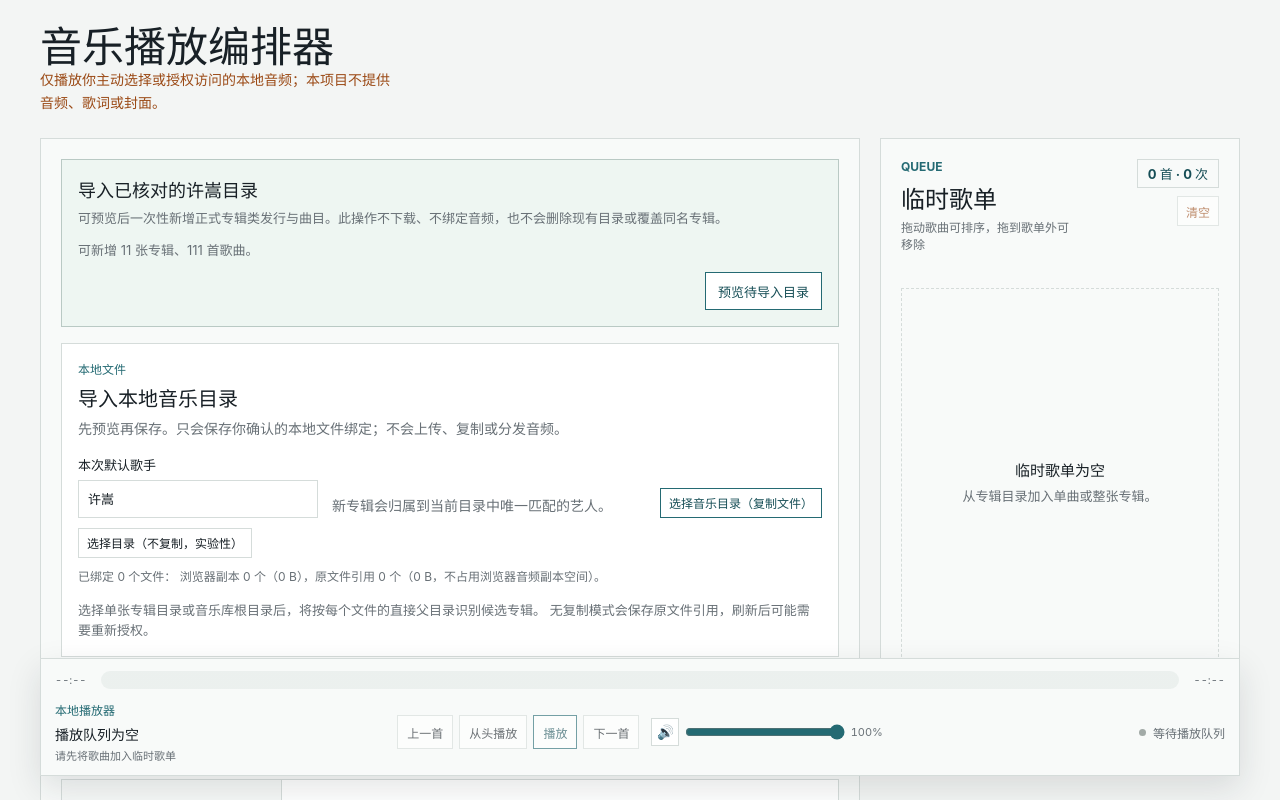
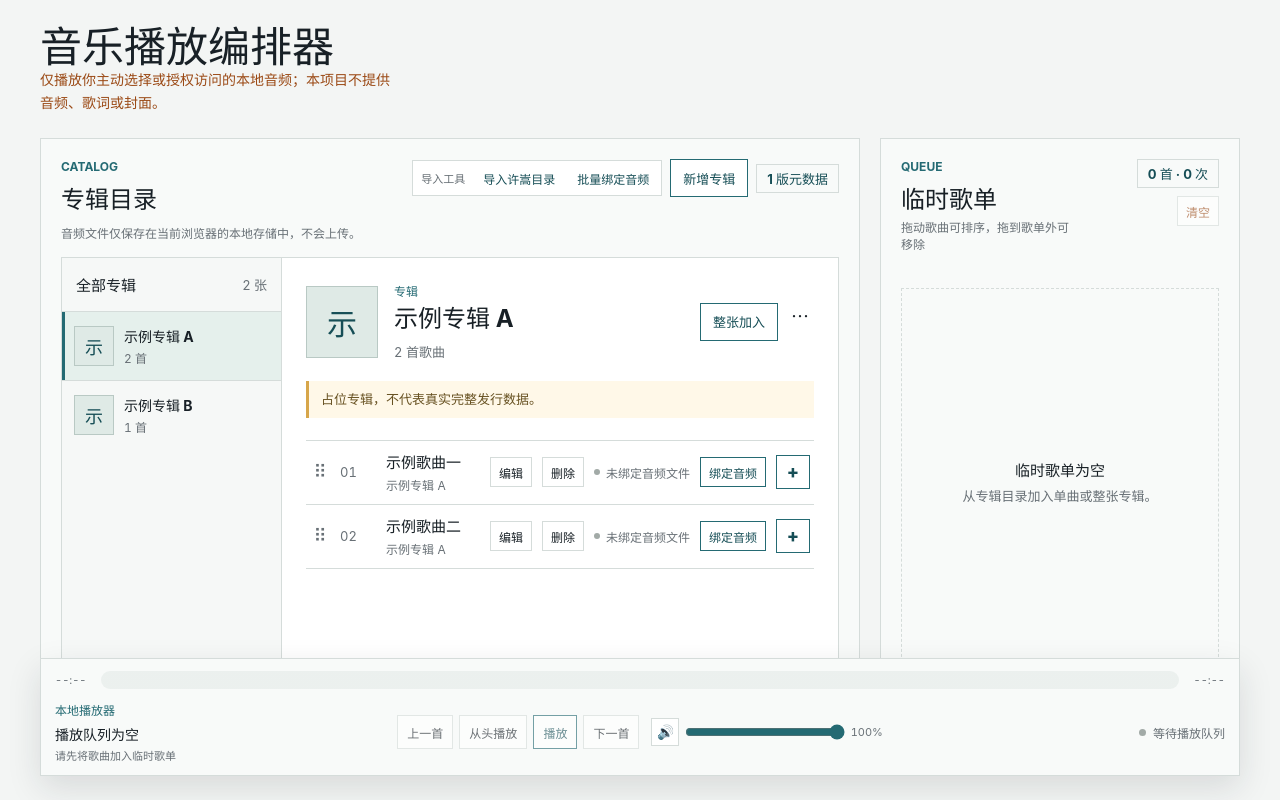
Before and after one commit to not-able/vae-musicplayer, a React (Vite) app: page / in a window 1280 px wide. Shown: the top 800 px of the page. Built offline with nearby package versions, Linux system fonts and the light colour scheme.

Commit message:
feat(catalog): move imports into dialogs

```diff
--- a/src/app/App.tsx
+++ b/src/app/App.tsx
@@ -4,7 +4,7 @@ import { appReducer, createAppState } from "./appReducer";
 import { PageShell } from "../components/PageShell";
 import { mockCatalog } from "../data/catalog/mockCatalog";
 import { CatalogOverview } from "../features/catalog/CatalogOverview";
-import { XuSongCatalogImport } from "../features/catalog/VerifiedXuSongCatalogImport";
+import { CatalogImportTools } from "../features/catalog/CatalogImportTools";
 import { getAlbumTracks } from "../features/catalog/catalog";
 import type { CatalogEntityIdFactory } from "../features/catalog/catalogMutations";
 import type {
@@ -15,7 +15,6 @@ import type { LocalCatalogRepository } from "../features/catalog/localCatalogRep
 import { useCatalogDeletion } from "../features/catalog/useCatalogDeletion";
 import { useCatalogLibrary } from "../features/catalog/useCatalogLibrary";
 import type { LocalAudioFileRepository } from "../features/local-library/localAudioRepository";
-import { LocalDirectoryImport } from "../features/local-library/LocalDirectoryImport";
 import { useLocalAudioLibrary } from "../features/local-library/useLocalAudioLibrary";
 import { PlayerBar } from "../features/player/PlayerBar";
 import type { PlayerAction } from "../features/player/playerReducer";
@@ -235,31 +234,6 @@ export function App({
     <PageShell>
       <main className="app-layout" id="main-content" tabIndex={-1}>
         <section className="workspace" aria-labelledby="catalog-heading">
-          <XuSongCatalogImport
-            catalog={catalog}
-            catalogStatus={catalogLibrary.status}
-            isCatalogSaving={
-              catalogLibrary.isSavingAlbum ||
-              catalogLibrary.isSavingTrack ||
-              catalogDeletion.isDeleting ||
-              catalogDeletion.isRecovering
-            }
-            onImport={catalogLibrary.importDirectoryCatalogDrafts}
-          />
-          <LocalDirectoryImport
-            catalog={catalog}
-            catalogStatus={catalogLibrary.status}
-            audioBindingsByTrackId={localAudioLibrary.bindingsByTrackId}
-            audioStatus={localAudioLibrary.status}
-            isCatalogSaving={
-              catalogLibrary.isSavingAlbum ||
-              catalogLibrary.isSavingTrack ||
-              catalogDeletion.isDeleting ||
-              catalogDeletion.isRecovering
-            }
-            onImportCatalogDrafts={catalogLibrary.importDirectoryCatalogDrafts}
-            onBindAudioFiles={localAudioLibrary.bindAudioFiles}
-          />
           <CatalogOverview
             catalog={catalog}
             catalogLibraryStatus={catalogLibrary.status}
@@ -297,6 +271,22 @@ export function App({
             deletionError={catalogDeletion.errorMessage}
             onPreviewDeletion={catalogDeletion.previewDeletion}
             onDeleteCatalogTarget={catalogDeletion.deleteTarget}
+            importTools={
+              <CatalogImportTools
+                catalog={catalog}
+                catalogStatus={catalogLibrary.status}
+                audioBindingsByTrackId={localAudioLibrary.bindingsByTrackId}
+                audioStatus={localAudioLibrary.status}
+                isCatalogSaving={
+                  catalogLibrary.isSavingAlbum ||
+                  catalogLibrary.isSavingTrack ||
+                  catalogDeletion.isDeleting ||
+                  catalogDeletion.isRecovering
+                }
+                onImportCatalogDrafts={catalogLibrary.importDirectoryCatalogDrafts}
+                onBindAudioFiles={localAudioLibrary.bindAudioFiles}
+              />
+            }
             onBindAudio={localAudioLibrary.bindAudioFile}
             onRequestAudioAccess={localAudioLibrary.requestAudioAccess}
             onUnbindAudio={localAudioLibrary.unbindAudioFile}
--- /dev/null
+++ b/src/features/catalog/CatalogImportTools.tsx
@@ -0,0 +1,245 @@
+import {
+  useEffect,
+  useRef,
+  useState,
+  type KeyboardEvent as ReactKeyboardEvent,
+  type ReactNode,
+  type RefObject
+} from "react";
+
+import type { CatalogData, EntityId, LocalAudioFileRecord } from "../../types";
+import { LocalDirectoryImport } from "../local-library/LocalDirectoryImport";
+import type {
+  LocalAudioBatchBindingResult,
+  LocalAudioBindingRequest,
+  LocalAudioLibraryStatus
+} from "../local-library/useLocalAudioLibrary";
+import { XuSongCatalogImport } from "./VerifiedXuSongCatalogImport";
+import type {
+  CatalogDirectoryImportAlbumDraft,
+  CatalogDirectoryImportResult,
+  CatalogLibraryStatus
+} from "./useCatalogLibrary";
+
+type CatalogImportTool = "verified-catalog" | "local-directory";
+
+interface CatalogImportToolsProps {
+  catalog: CatalogData;
+  catalogStatus: CatalogLibraryStatus;
+  audioBindingsByTrackId: ReadonlyMap<EntityId, LocalAudioFileRecord>;
+  audioStatus: LocalAudioLibraryStatus;
+  isCatalogSaving: boolean;
+  onImportCatalogDrafts: (
+    drafts: readonly CatalogDirectoryImportAlbumDraft[]
+  ) => Promise<CatalogDirectoryImportResult>;
+  onBindAudioFiles: (
+    requests: readonly LocalAudioBindingRequest[]
+  ) => Promise<LocalAudioBatchBindingResult>;
+}
+
+export function CatalogImportTools({
+  catalog,
+  catalogStatus,
+  audioBindingsByTrackId,
+  audioStatus,
+  isCatalogSaving,
+  onImportCatalogDrafts,
+  onBindAudioFiles
+}: CatalogImportToolsProps) {
+  const [openTool, setOpenTool] = useState<CatalogImportTool>();
+  const verifiedCatalogTriggerRef = useRef<HTMLButtonElement>(null);
+  const localDirectoryTriggerRef = useRef<HTMLButtonElement>(null);
+
+  return (
+    <>
+      <div className="catalog-import-tools" role="group" aria-label="目录导入工具">
+        <span className="catalog-import-tools-label">导入工具</span>
+        <button
+          className="text-button"
+          ref={verifiedCatalogTriggerRef}
+          type="button"
+          aria-expanded={openTool === "verified-catalog"}
+          aria-controls="verified-catalog-import-dialog"
+          onClick={() => setOpenTool("verified-catalog")}
+        >
+          导入许嵩目录
+        </button>
+        <button
+          className="text-button"
+          ref={localDirectoryTriggerRef}
+          type="button"
+          aria-expanded={openTool === "local-directory"}
+          aria-controls="local-directory-import-dialog"
+          onClick={() => setOpenTool("local-directory")}
+        >
+          批量绑定音频
+        </button>
+      </div>
+
+      <CatalogImportDialog
+        id="verified-catalog-import-dialog"
+        isOpen={openTool === "verified-catalog"}
+        title="导入许嵩正式目录"
+        triggerRef={verifiedCatalogTriggerRef}
+        onClose={() => setOpenTool(undefined)}
+      >
+        <XuSongCatalogImport
+          catalog={catalog}
+          catalogStatus={catalogStatus}
+          isCatalogSaving={isCatalogSaving}
+          isEmbedded
+          onImport={onImportCatalogDrafts}
+        />
+      </CatalogImportDialog>
+
+      <CatalogImportDialog
+        id="local-directory-import-dialog"
+        isOpen={openTool === "local-directory"}
+        title="批量绑定本地音频"
+        triggerRef={localDirectoryTriggerRef}
+        onClose={() => setOpenTool(undefined)}
+      >
+        <LocalDirectoryImport
+          catalog={catalog}
+          catalogStatus={catalogStatus}
+          audioBindingsByTrackId={audioBindingsByTrackId}
+          audioStatus={audioStatus}
+          isCatalogSaving={isCatalogSaving}
+          isEmbedded
+          onImportCatalogDrafts={onImportCatalogDrafts}
+          onBindAudioFiles={onBindAudioFiles}
+        />
+      </CatalogImportDialog>
+    </>
+  );
+}
+
+interface CatalogImportDialogProps {
+  id: string;
+  isOpen: boolean;
+  title: string;
+  triggerRef: RefObject<HTMLButtonElement | null>;
+  onClose: () => void;
+  children: ReactNode;
+}
+
+function CatalogImportDialog({
+  id,
+  isOpen,
+  title,
+  triggerRef,
+  onClose,
+  children
+}: CatalogImportDialogProps) {
+  const dialogRef = useRef<HTMLElement>(null);
+  const closeButtonRef = useRef<HTMLButtonElement>(null);
+  const titleId = `${id}-title`;
+
+  useEffect(() => {
+    if (!isOpen) {
+      return;
+    }
+
+    const trigger = triggerRef.current;
+    const focusTimer = window.setTimeout(() => closeButtonRef.current?.focus(), 0);
+
+    return () => {
+      window.clearTimeout(focusTimer);
+      trigger?.focus();
+    };
+  }, [isOpen, triggerRef]);
+
+  useEffect(() => {
+    if (!isOpen) {
+      return;
+    }
+
+    function handleDocumentKeyDown(event: KeyboardEvent) {
+      if (event.key !== "Escape") {
+        return;
+      }
+
+      event.preventDefault();
+      onClose();
+    }
+
+    document.addEventListener("keydown", handleDocumentKeyDown);
+
+    return () => document.removeEventListener("keydown", handleDocumentKeyDown);
+  }, [isOpen, onClose]);
+
+  function handleKeyDown(event: ReactKeyboardEvent<HTMLElement>) {
+    if (event.key !== "Tab") {
+      return;
+    }
+
+    const focusableElements = getFocusableElements(dialogRef.current);
+    const firstElement = focusableElements[0];
+    const lastElement = focusableElements.at(-1);
+
+    if (!firstElement || !lastElement) {
+      event.preventDefault();
+      return;
+    }
+
+    if (event.shiftKey && document.activeElement === firstElement) {
+      event.preventDefault();
+      lastElement.focus();
+    } else if (!event.shiftKey && document.activeElement === lastElement) {
+      event.preventDefault();
+      firstElement.focus();
+    }
+  }
+
+  return (
+    <div
+      className="catalog-import-dialog-backdrop"
+      hidden={!isOpen}
+      onMouseDown={(event) => {
+        if (event.target === event.currentTarget) {
+          onClose();
+        }
+      }}
+    >
+      <section
+        className="catalog-import-dialog"
+        id={id}
+        ref={dialogRef}
+        role={isOpen ? "dialog" : undefined}
+        aria-modal={isOpen ? "true" : undefined}
+        aria-labelledby={isOpen ? titleId : undefined}
+        onKeyDown={handleKeyDown}
+      >
+        <div className="catalog-import-dialog-heading">
+          <div>
+            <p className="eyebrow">导入工具</p>
+            <h2 id={titleId}>{title}</h2>
+          </div>
+          <button
+            className="icon-button"
+            ref={closeButtonRef}
+            type="button"
+            aria-label={`关闭${title}`}
+            title="关闭"
+            onClick={onClose}
+          >
+            ×
+          </button>
+        </div>
+        <div className="catalog-import-dialog-body">{children}</div>
+      </section>
+    </div>
+  );
+}
+
+function getFocusableElements(container: HTMLElement | null): HTMLElement[] {
+  if (!container) {
+    return [];
+  }
+
+  return Array.from(
+    container.querySelectorAll<HTMLElement>(
+      "button:not(:disabled), [href], input:not(:disabled), select:not(:disabled), textarea:not(:disabled), [tabindex]:not([tabindex='-1'])"
+    )
+  ).filter((element) => !element.hasAttribute("hidden"));
+}
--- a/src/features/catalog/CatalogOverview.tsx
+++ b/src/features/catalog/CatalogOverview.tsx
@@ -5,7 +5,8 @@ import {
   useRef,
   useState,
   type ChangeEvent,
-  type DragEvent
+  type DragEvent,
+  type ReactNode
 } from "react";
 import { createPortal } from "react-dom";
 
@@ -76,6 +77,7 @@ interface CatalogOverviewProps {
   onDeleteCatalogTarget?: (
     target: CatalogDeletionTarget
   ) => Promise<CatalogDeletionResult>;
+  importTools?: ReactNode;
 }
 
 const albumTypeLabels: Record<AlbumType, string> = {
@@ -118,7 +120,8 @@ export function CatalogOverview({
   isDeleting = false,
   deletionError,
   onPreviewDeletion,
-  onDeleteCatalogTarget
+  onDeleteCatalogTarget,
+  importTools
 }: CatalogOverviewProps) {
   const albums = useMemo(() => getSortedAlbums(catalog), [catalog]);
   const [albumSelection, setAlbumSelection] = useState(() => ({
@@ -224,6 +227,7 @@ export function CatalogOverview({
           <h2 id="catalog-heading">专辑目录</h2>
         </div>
         <div className="catalog-heading-actions">
+          {importTools}
           <button
             className="secondary-button"
             type="button"
--- a/src/features/catalog/VerifiedXuSongCatalogImport.tsx
+++ b/src/features/catalog/VerifiedXuSongCatalogImport.tsx
@@ -12,6 +12,7 @@ interface XuSongCatalogImportProps {
   catalog: CatalogData;
   catalogStatus: CatalogLibraryStatus;
   isCatalogSaving: boolean;
+  isEmbedded?: boolean;
   onImport: (
     drafts: readonly CatalogDirectoryImportAlbumDraft[]
   ) => Promise<CatalogDirectoryImportResult>;
@@ -21,6 +22,7 @@ export function XuSongCatalogImport({
   catalog,
   catalogStatus,
   isCatalogSaving,
+  isEmbedded = false,
   onImport
 }: XuSongCatalogImportProps) {
   const [isPreviewOpen, setIsPreviewOpen] = useState(false);
@@ -55,10 +57,14 @@ export function XuSongCatalogImport({
   return (
     <section
       className="verified-catalog-import"
-      aria-labelledby="verified-catalog-heading"
+      {...(isEmbedded
+        ? { "aria-label": "已核对的许嵩目录导入" }
+        : { "aria-labelledby": "verified-catalog-heading" })}
     >
       <div>
-        <h2 id="verified-catalog-heading">导入已核对的许嵩目录</h2>
+        {!isEmbedded ? (
+          <h2 id="verified-catalog-heading">导入已核对的许嵩目录</h2>
+        ) : null}
         <p>
           可预览后一次性新增正式专辑类发行与曲目。此操作不下载、不绑定音频，也不会删除现有目录或覆盖同名专辑。
         </p>
--- a/src/features/local-library/LocalDirectoryImport.tsx
+++ b/src/features/local-library/LocalDirectoryImport.tsx
@@ -36,6 +36,7 @@ interface LocalDirectoryImportProps {
   audioBindingsByTrackId: ReadonlyMap<EntityId, LocalAudioFileRecord>;
   audioStatus: LocalAudioLibraryStatus;
   isCatalogSaving: boolean;
+  isEmbedded?: boolean;
   onImportCatalogDrafts: (
     drafts: readonly CatalogDirectoryImportAlbumDraft[]
   ) => Promise<CatalogDirectoryImportResult>;
@@ -62,6 +63,7 @@ export function LocalDirectoryImport({
   audioBindingsByTrackId,
   audioStatus,
   isCatalogSaving,
+  isEmbedded = false,
   onImportCatalogDrafts,
   onBindAudioFiles
 }: LocalDirectoryImportProps) {
@@ -374,11 +376,16 @@ export function LocalDirectoryImport({
   }
 
   return (
-    <section className="directory-import" aria-labelledby="directory-import-heading">
+    <section
+      className="directory-import"
+      {...(isEmbedded
+        ? { "aria-label": "导入本地音乐目录" }
+        : { "aria-labelledby": "directory-import-heading" })}
+    >
       <div className="directory-import-heading">
         <div>
-          <p className="eyebrow">本地文件</p>
-          <h2 id="directory-import-heading">导入本地音乐目录</h2>
+          {!isEmbedded ? <p className="eyebrow">本地文件</p> : null}
+          {!isEmbedded ? <h2 id="directory-import-heading">导入本地音乐目录</h2> : null}
           <p className="helper-text">
             先预览再保存。只会保存你确认的本地文件绑定；不会上传、复制或分发音频。
           </p>
--- a/src/styles/global.css
+++ b/src/styles/global.css
@@ -193,8 +193,97 @@ a:focus-visible {
 .catalog-heading-actions {
   display: flex;
   flex-wrap: wrap;
+  align-items: center;
   justify-content: flex-end;
   gap: 8px;
+}
+
+.catalog-import-tools {
+  display: inline-flex;
+  flex-wrap: wrap;
+  align-items: center;
+  gap: 4px;
+  border: 1px solid var(--border);
+  padding: 3px;
+  background: var(--surface-strong);
+}
+
+.catalog-import-tools-label {
+  padding: 0 5px;
+  color: var(--muted);
+  font-size: 11px;
+  font-weight: 700;
+  white-space: nowrap;
+}
+
+.catalog-import-tools .text-button {
+  min-height: 28px;
+  border-color: transparent;
+  color: var(--accent-strong);
+}
+
+.catalog-import-tools .text-button:hover:not(:disabled),
+.catalog-import-tools .text-button[aria-expanded="true"] {
+  border-color: var(--border);
+  background: #e5f0ec;
+}
+
+.catalog-import-dialog-backdrop {
+  position: fixed;
+  z-index: 120;
+  inset: 0;
+  display: grid;
+  overflow-y: auto;
+  place-items: start center;
+  padding: 32px 16px;
+  background: rgb(24 32 38 / 46%);
+}
+
+.catalog-import-dialog-backdrop[hidden] {
+  display: none;
+}
+
+.catalog-import-dialog {
+  display: grid;
+  width: min(920px, 100%);
+  max-height: calc(100dvh - 64px);
+  grid-template-rows: auto minmax(0, 1fr);
+  border: 1px solid var(--border);
+  background: var(--surface);
+  box-shadow: 0 18px 48px rgb(24 38 32 / 26%);
+}
+
+.catalog-import-dialog-heading {
+  display: flex;
+  align-items: flex-start;
+  justify-content: space-between;
+  gap: 16px;
+  border-bottom: 1px solid var(--border);
+  padding: 16px 18px;
+  background: var(--surface-strong);
+}
+
+.catalog-import-dialog-heading h2 {
+  margin: 0;
+  font-size: 20px;
+}
+
+.catalog-import-dialog-heading .eyebrow {
+  margin-bottom: 4px;
+}
+
+.catalog-import-dialog-body {
+  min-height: 0;
+  overflow: auto;
+  padding: 18px;
+}
+
+.catalog-import-dialog .verified-catalog-import,
+.catalog-import-dialog .directory-import {
+  margin: 0;
+  border: 0;
+  padding: 0;
+  background: transparent;
 }
 
 .catalog-editor {
@@ -1742,12 +1831,33 @@ a:focus-visible {
   }
 
   .catalog-heading {
+    flex-direction: column;
+    align-items: stretch;
+    gap: 12px;
+  }
+
+  .catalog-heading-actions {
+    width: 100%;
     align-items: center;
-  }
-
-  .catalog-heading-actions {
-    align-items: flex-end;
-    flex-direction: column-reverse;
+    justify-content: flex-start;
+  }
+
+  .catalog-import-tools {
+    width: 100%;
+    justify-content: flex-start;
+  }
+
+  .catalog-import-dialog-backdrop {
+    padding: 8px;
+  }
+
+  .catalog-import-dialog {
+    max-height: calc(100dvh - 16px);
+  }
+
+  .catalog-import-dialog-heading,
+  .catalog-import-dialog-body {
+    padding: 14px;
   }
 
   .catalog-editor-form {
```
Also changed, not shown: 2 other files (tests, documents, lock files or other folders).
